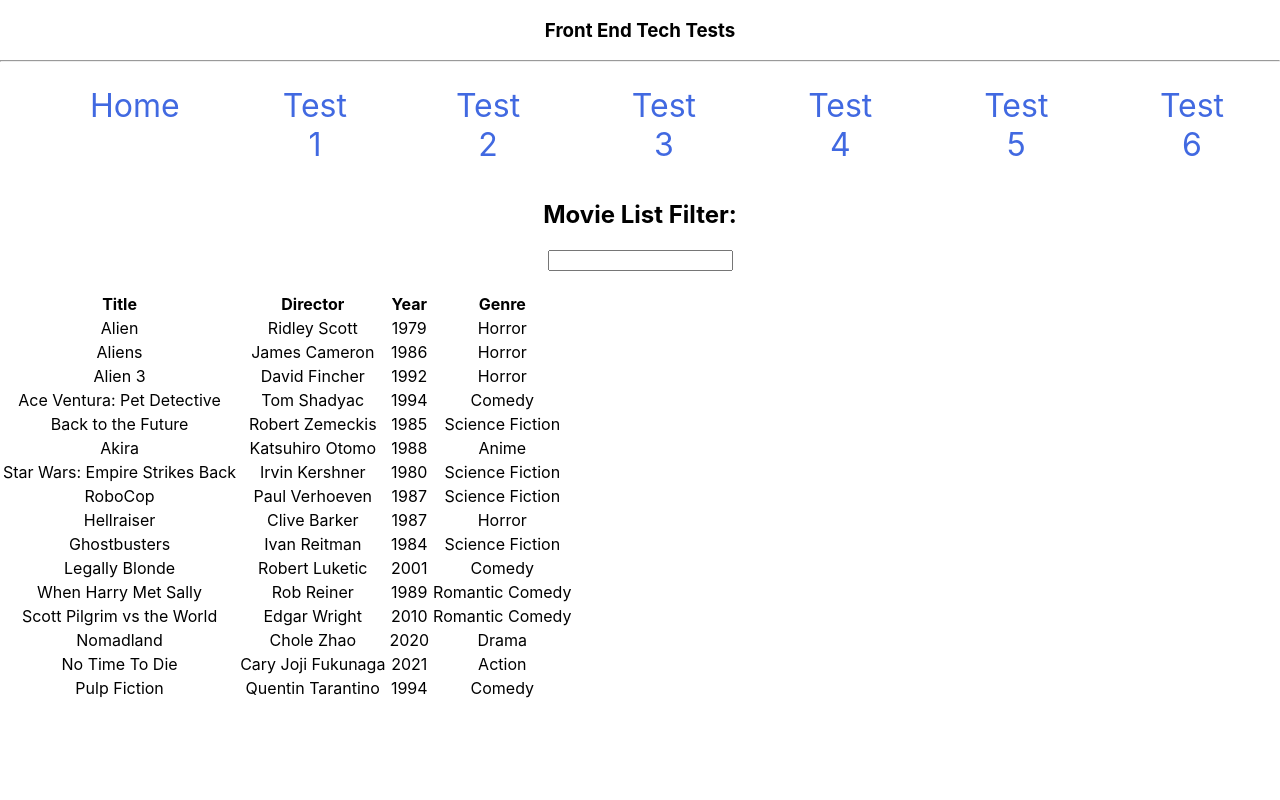
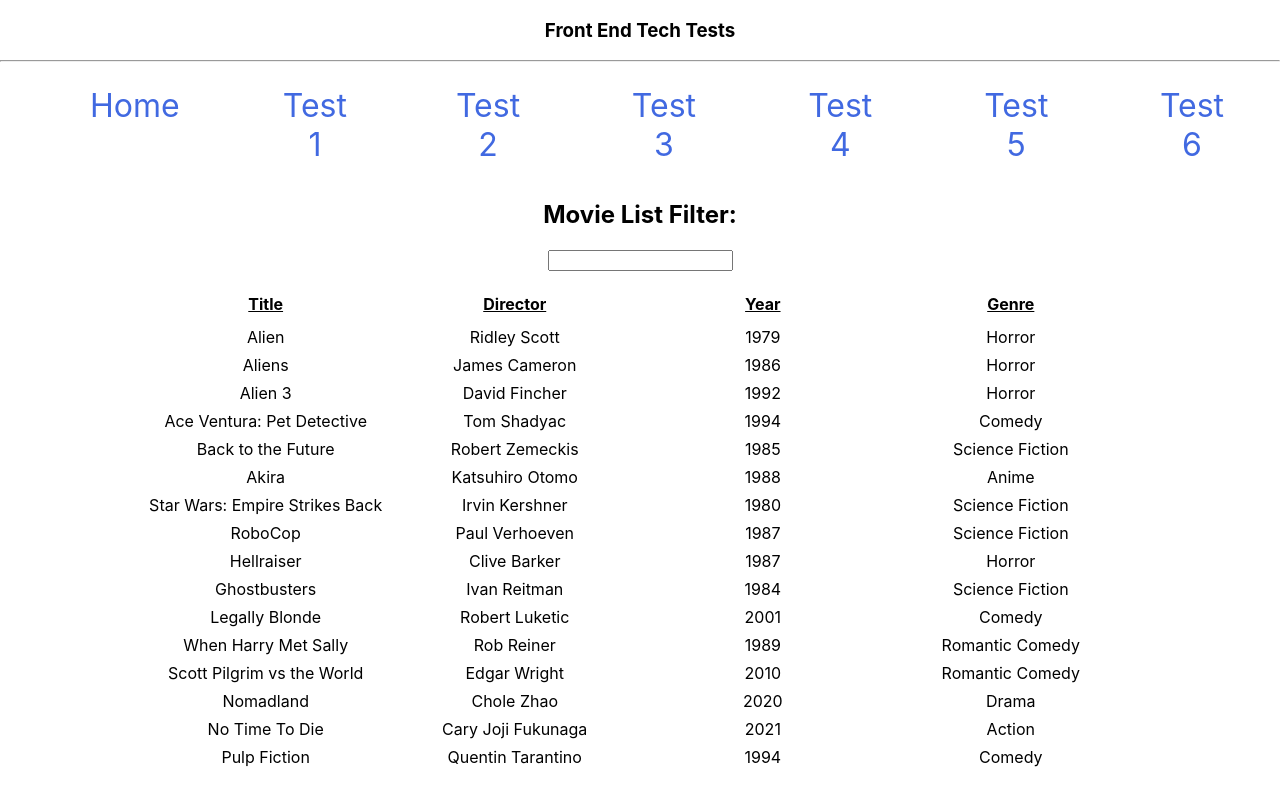
Before and after one commit to Edd-NC/front-end-tech-tests, a React (Create React App) app: page /test/1 in a window 1280 px wide. Built offline with nearby package versions, Linux system fonts and the light colour scheme.

Commit message:
Adding styling to first test

```diff
--- a/src/components/test1/Test1.css
+++ b/src/components/test1/Test1.css
@@ -0,0 +1,16 @@
+table {
+    position: flex;
+    margin-right: auto;
+    margin-left: auto;
+    width: 1000px;
+}
+
+table td {
+    width: 250px;
+    padding-bottom: 5px;
+}
+
+table th {
+    text-decoration: underline black;
+    padding-bottom: 10px;
+}
```
